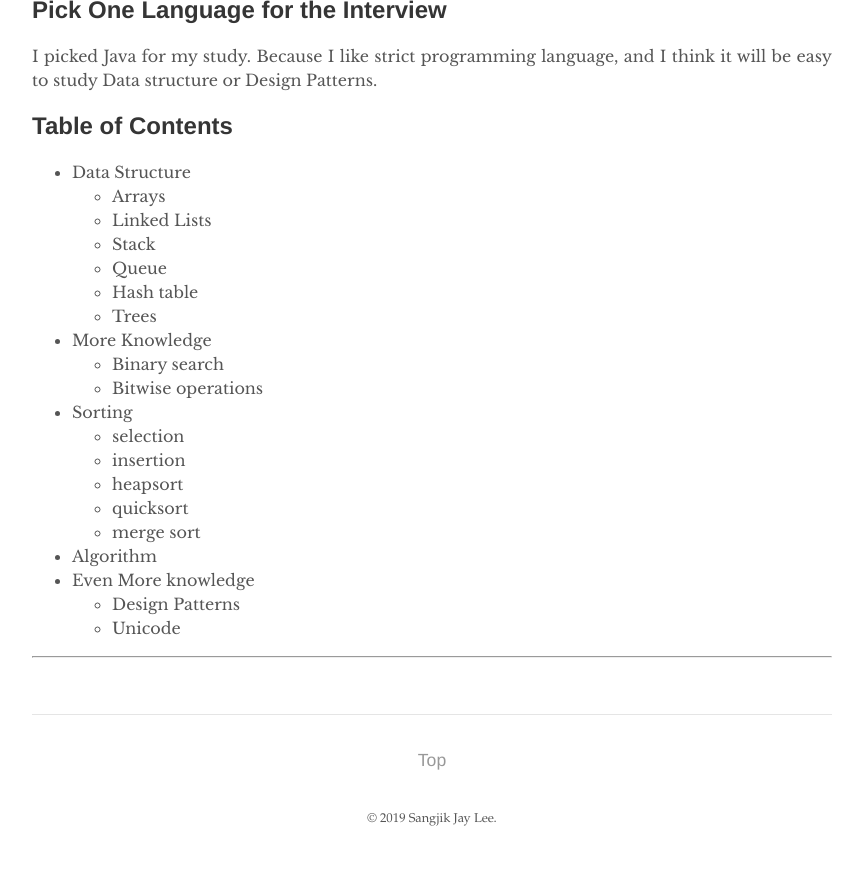
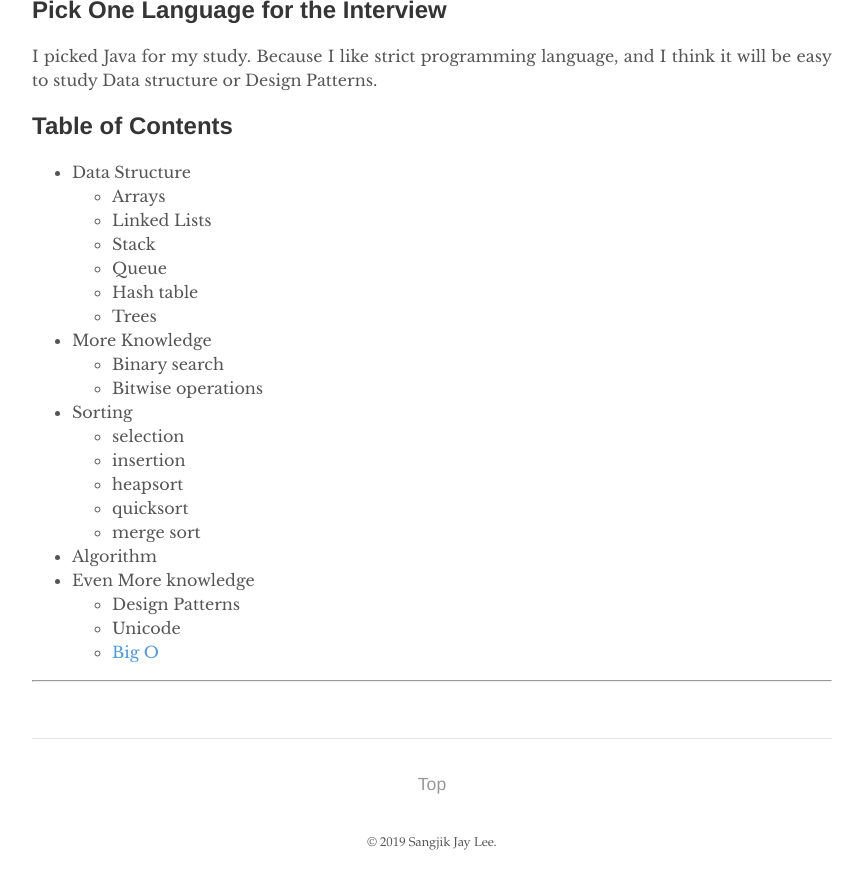
Before and after one commit to sangjik/sangjik.github.io, a Jekyll site: the page built from _posts/2019-01-10-half-year-study-plan.md, in a window 1280 px wide, cut to the strip 777-1663 px from the top of the page. Shown: the whole strip, without its empty margins (208-1071 px from the left). Built offline with Jekyll 4.4.1, drawn with Linux system fonts in a browser that asks for light colours; before the commit the page ends 1639 px from its top, so only the background shows below that.

Commit message:
update study plan

```diff
--- a/_posts/2019-01-10-half-year-study-plan.md
+++ b/_posts/2019-01-10-half-year-study-plan.md
@@ -35,8 +35,10 @@ I picked Java for my study. Because I like strict programming language, and I th
 * Even More knowledge
   * Design Patterns
   * Unicode
+  * [Big O][cheatsheet]
 
  ---
 
 [cid]: https://github.com/jwasham/coding-interview-university
 [laptop]:https://www.calebcurry.com/wp-content/uploads/2018/11/work-731198_1920.jpg
+[cheatsheet]: http://bigocheatsheet.com/
```
